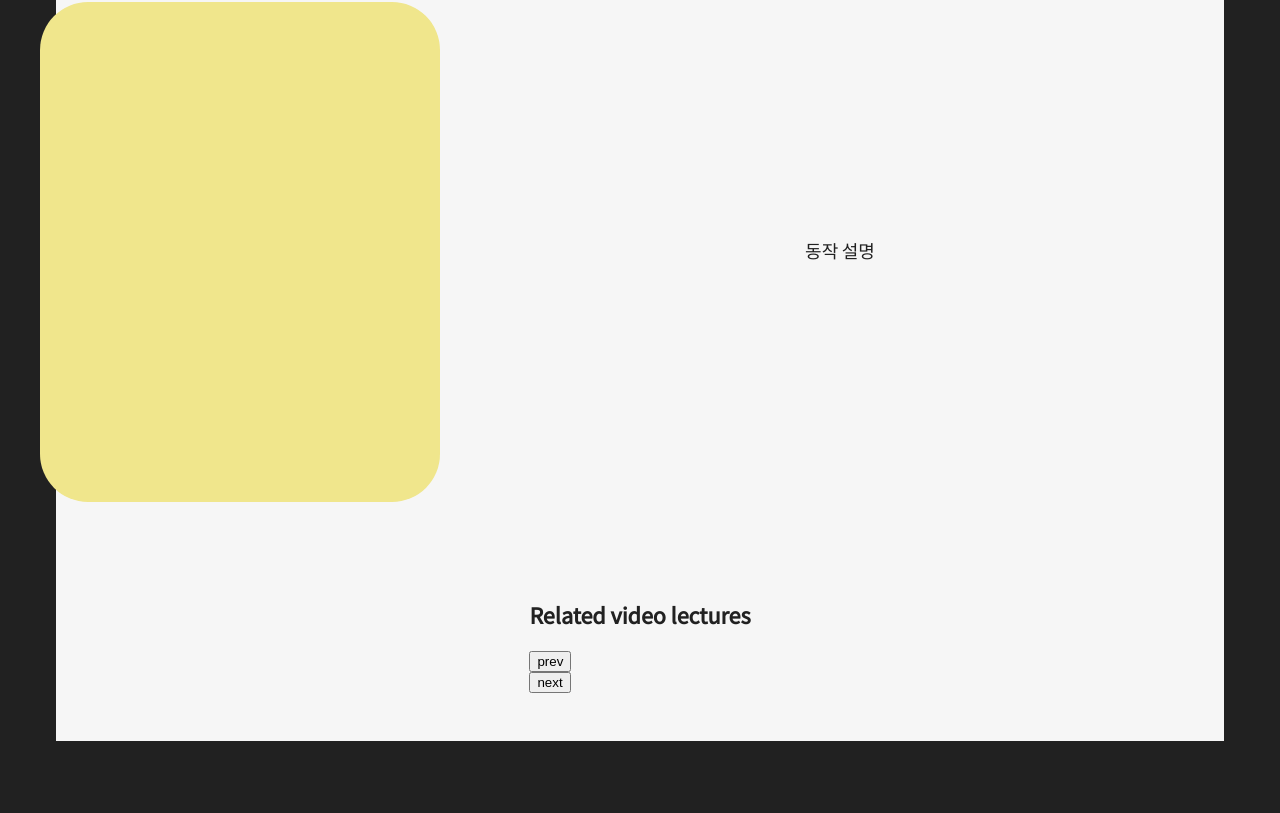
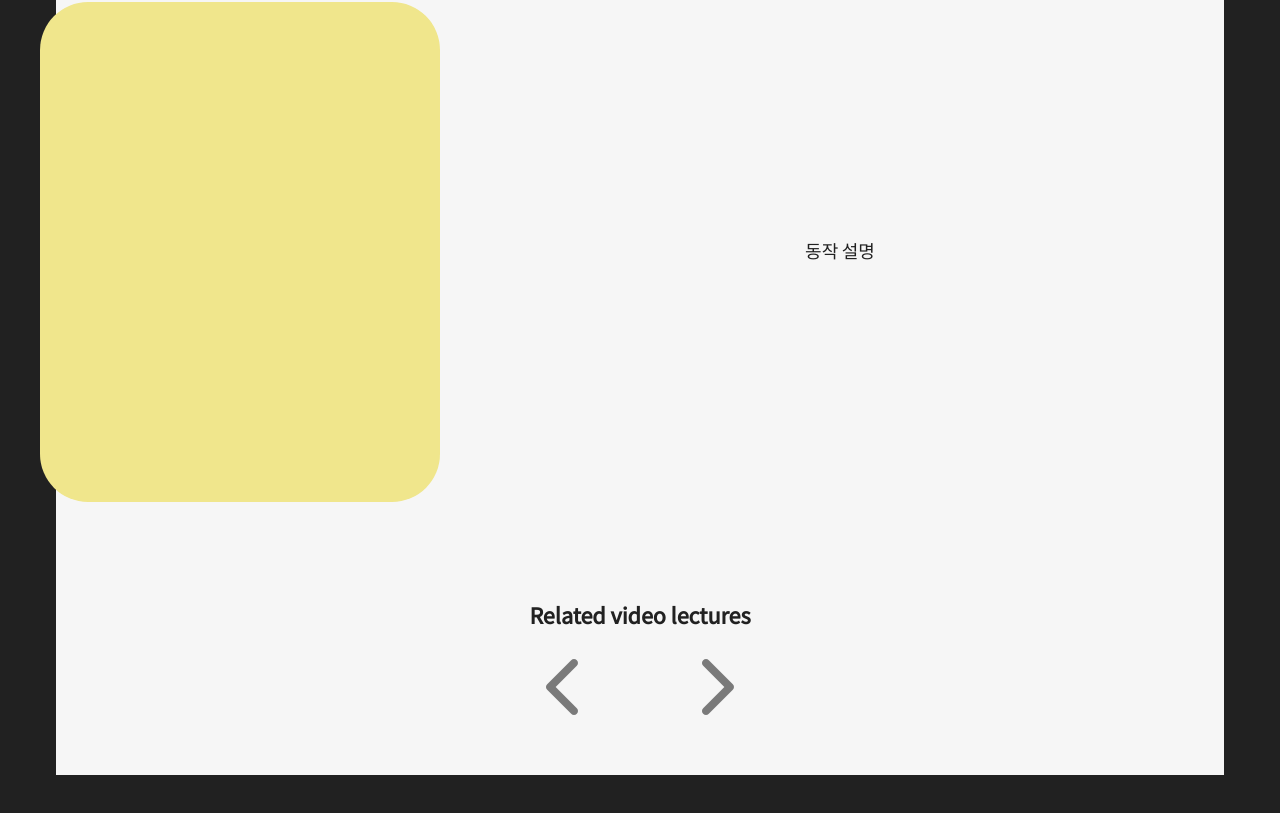
Before and after one commit to Post-jiu-jitsu/Post-jiu-jitsu, a React (Create React App) app in the folder frontend/: page /1/closed-guard in a window 1280 px wide. Shown: the part 2155-2968 px from the top of the page. Before the commit the page ends 2944 px from the top, so only its background shows below. Built offline with nearby package versions, Linux system fonts and the light colour scheme.

Commit message:
Implement and refactor youtube component

```diff
--- a/frontend/package.json
+++ b/frontend/package.json
@@ -3,6 +3,9 @@
   "version": "0.1.0",
   "private": true,
   "dependencies": {
+    "@fortawesome/fontawesome-svg-core": "^6.2.0",
+    "@fortawesome/free-solid-svg-icons": "^6.2.0",
+    "@fortawesome/react-fontawesome": "^0.2.0",
     "@reduxjs/toolkit": "^1.8.5",
     "@testing-library/jest-dom": "^5.16.5",
     "@testing-library/react": "^13.3.0",
--- /dev/null
+++ b/frontend/src/Component/Video.js
@@ -0,0 +1,49 @@
+import styles from "./Video.module.css";
+import YouTube, { YouTubeProps } from "react-youtube";
+import { FontAwesomeIcon } from "@fortawesome/react-fontawesome";
+import {
+  faChevronLeft,
+  faChevronRight,
+} from "@fortawesome/free-solid-svg-icons";
+import { useState } from "react";
+
+export default function Video() {
+  const [videoId, setVideoId] = useState("w31i45Cfwvs");
+  const prevBtnClicked = () => {
+    setVideoId("w31i45Cfwvs");
+  };
+  const nextBtnClicked = () => {
+    setVideoId("4KlDlLV6SnE");
+  };
+  return (
+    <div className={styles.VideoWrapper}>
+      <h2>Related video lectures</h2>
+      {/* Install react-youtube to use this component */}
+      {/* https://www.youtube.com/watch?v=w31i45Cfwvs*/}
+      <div className={styles.Video}>
+        <button onClick={prevBtnClicked} className={styles.VideoBtn}>
+          <FontAwesomeIcon icon={faChevronLeft} />
+        </button>
+        <YouTube
+          videoId={videoId}
+          opts={{
+            width: "560",
+            height: "315",
+            playerVars: {
+              autoplay: 0, // 1: autoplay on
+              rel: 0, //관련 동영상 표시하지 않음 (근데 별로 쓸모 없는듯..)
+              modestbranding: 1, // 컨트롤 바에 youtube 로고를 표시하지 않음
+            },
+          }}
+          //이벤트 리스너
+          onEnd={(e) => {
+            e.target.stopVideo(0);
+          }}
+        />
+        <button onClick={nextBtnClicked} className={styles.VideoBtn}>
+          <FontAwesomeIcon icon={faChevronRight} />
+        </button>
+      </div>
+    </div>
+  );
+}
--- /dev/null
+++ b/frontend/src/Component/Video.module.css
@@ -0,0 +1,20 @@
+@import "../vars.css";
+
+.VideoWrapper {
+  display: flex;
+  flex-direction: column;
+  align-items: center;
+}
+.Video {
+  display: flex;
+  gap: 3rem;
+}
+.VideoBtn {
+  border: none;
+  background-color: rgba(0, 0, 0, 0);
+  font-size: 4rem;
+  color: rgba(0, 0, 0, 0.5);
+}
+.VideoBtn:hover {
+  color: var(--black);
+}
--- a/frontend/src/Routes/TechPost.js
+++ b/frontend/src/Routes/TechPost.js
@@ -1,6 +1,6 @@
 import { useParams } from "react-router";
 import styles from "./TechPost.module.css";
-import YouTube, { YouTubeProps } from "react-youtube";
+import Video from "../Component/Video";
 
 export default function TechPost() {
   const { techTitle, postTitle } = useParams();
@@ -20,31 +20,7 @@ export default function TechPost() {
           </div>
         ))}
       </div>
-      <div>
-        <h2>Related video lectures</h2>
-        {/* Install react-youtube to use this component */}
-        {/* https://www.youtube.com/watch?v=w31i45Cfwvs*/}
-        <div>
-          <button> prev </button>
-          <YouTube
-            videoId="w31i45Cfwvs"
-            opts={{
-              width: "560",
-              height: "315",
-              playerVars: {
-                autoplay: 0, // 1: autoplay on
-                rel: 0, //관련 동영상 표시하지 않음 (근데 별로 쓸모 없는듯..)
-                modestbranding: 1, // 컨트롤 바에 youtube 로고를 표시하지 않음
-              },
-            }}
-            //이벤트 리스너
-            onEnd={(e) => {
-              e.target.stopVideo(0);
-            }}
-          />
-          <button> next </button>
-        </div>
-      </div>
+      <Video />
     </div>
   );
 }
```
Also changed, not shown: 1 other file (tests, documents, lock files or other folders).
